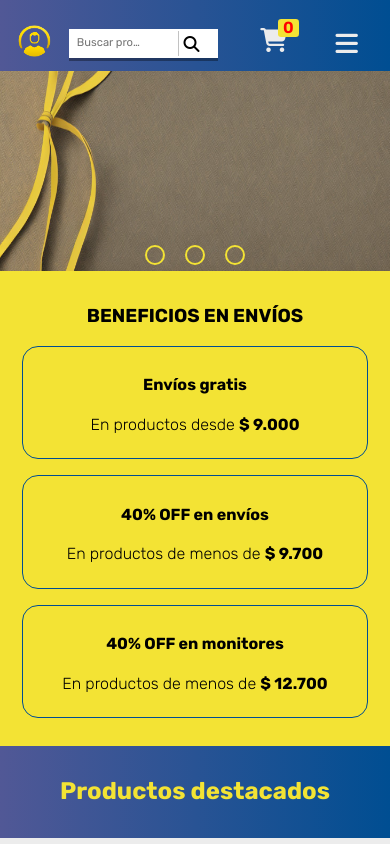
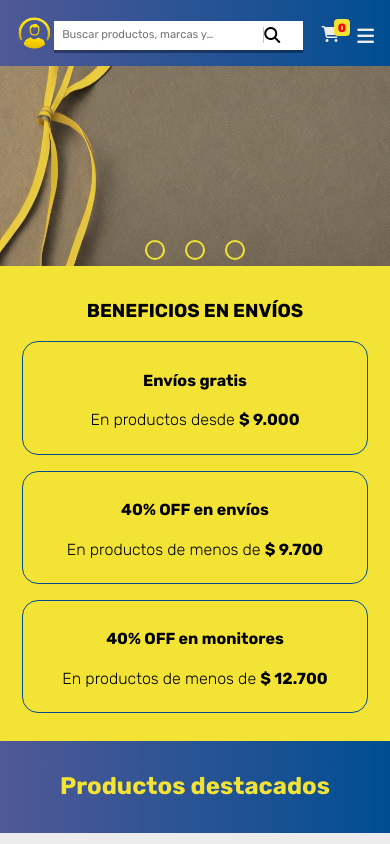
Before and after one commit to FFdaniiel/E-commerce-2, a plain HTML site: page index.html in a window 390 px wide. Shown: the top 844 px of the page. Drawn offline with Linux system fonts and the light colour scheme.

Commit message:
fix mobile

```diff
--- a/css/style.css
+++ b/css/style.css
@@ -121,6 +121,16 @@ input {
 .nav-menu-item a:hover{
   color:  var(--gray);
   cursor: pointer;
+}
+.cantidad {
+  color: red;
+  position: relative;
+  top: -1rem;
+  right: .55rem;
+  font-size: 1rem;
+  background: var(--yellow);
+  padding: .1rem .25rem;
+  border-radius: .25rem;
 }
 .nav-menu-tablet {
   display: none;
@@ -416,9 +426,10 @@ main {
 /* Responsive tablet */
 
 /*Tablet*/
-
-/*Portrait*/
 @media (max-width: 991.98px) {
+  .header-logo {
+    gap: 0;
+  }
   .slider-container {
 
   }
@@ -455,16 +466,14 @@ main {
 }
 
 /*fin tablet*/
+
 /* phone responsive */
 @media (max-width: 575.98px) {
   body{
     width: auto;
   }
-  main {
-    padding-bottom: 1rem;
-  }
-
   .header-container {
+    padding-bottom: .75rem;
 
   }
   .nav-name-logo {
@@ -473,10 +482,14 @@ main {
   .header-container {
     display: flex;
     justify-content: space-between;
-    gap: 1rem;
   }
-  .header-nav-search {
-    width: 100%;
+  .fa-magnifying-glass {
+    padding: 0;
+
+  }
+  .nav-search-imput{
+    padding-right: 3.5rem;
+
   }
   .header-nav-publicidad {
     display: none;
@@ -486,10 +499,12 @@ main {
    } */
    .nav-header-plus-input {
      font-size: .7rem;
-
+    }
+    .fa-cart-shopping {
+      font-size: 1rem;
     }
     .nav-search-imput:placeholder-shown {
-      padding-right: 4.5rem;
+      padding-right: 5.5rem;
       font-size: .7rem;
       text-overflow: ellipsis;
 
@@ -557,9 +572,9 @@ main {
     display: flex;
     align-items: center;
   }
+
   .fa-bars {
-    font-size: 1.6rem;
-    padding-right: 1rem;
+    font-size: 1.2rem;
     color: var(--white);
   }
   .nav-menu{
@@ -570,7 +585,8 @@ main {
     opacity: 0;
     visibility: hidden;
     transition: .2s;
-    right: 17.55rem;
+    right: 21.65rem;
+    top: .7rem;
   }
   .nav-menu-visible {
     transform: translateX(180px) translateY(54px);
@@ -585,12 +601,23 @@ main {
     top: -.95rem;
     padding: 1rem;
   }
+  .nav-menu-item {
+    padding: 1rem;
+  }
+  .nav-menu-item a{
+    display: flex;
+    gap: 1rem;
+  }
 
-  .nav-menu-list a{
-    gap: .25rem;
+  .cantidad {
+    color: red;
+    position: relative;
+    top: -.5rem;
+    right: .35rem;
     font-size: .75rem;
-    display: flex;
-
+    background: var(--yellow);
+    padding: .1rem .25rem;
+    border-radius: .25rem;
   }
 
   .fa-xmark {
--- a/index.html
+++ b/index.html
@@ -48,8 +48,8 @@
 
             <div class="nav-header-plus-menu">
                 <div class="nav-headerplus-container">
-                    <a href="./carrito.html"><i class="fa-solid fa-cart-shopping fa-xl"></i></a>
-                    <a href="./carrito.html"><p>0</p></a>
+                    <a href="./carrito.html"><i class="fa-solid fa-cart-shopping fa-xl"><span class="cantidad">0</span></i></a>
+
                 </div>
             </div>
             <div class="nav-menu-tablet">
```
Also changed, not shown: categoria.html (+1 -2 lines).
